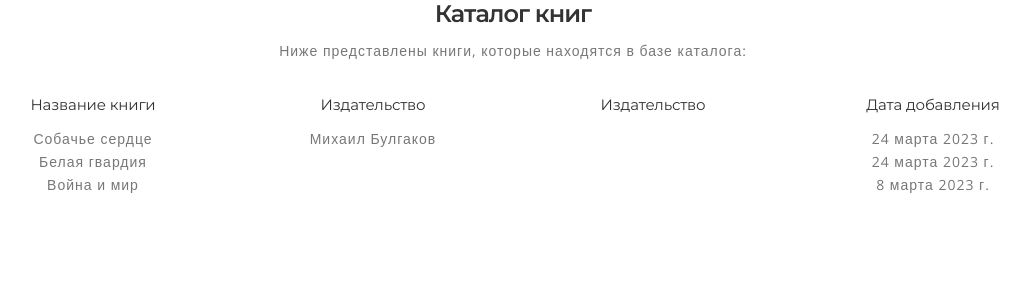
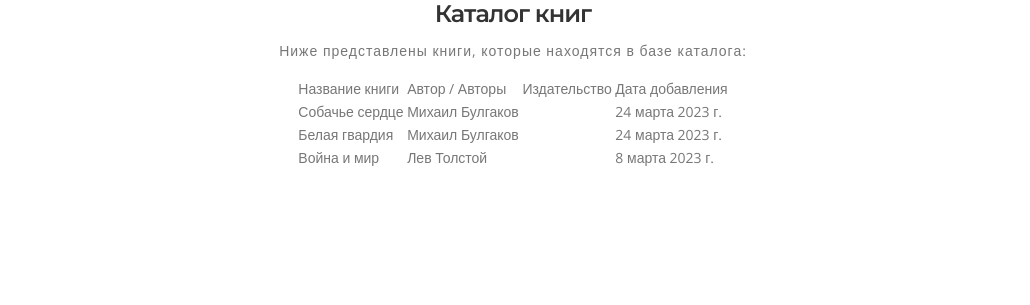
Before and after one commit to Katrin-Dashkevich/bookshop, a Django app: template bookshop/library/templates/books.html in a window 1280 px wide. Shown: the part 90-395 px from the top of the page, without its empty margins (127-1157 px from the left). Run offline with Django 4.2, Linux system fonts and the light colour scheme; the template is opened without the code that fills it: values that come from a table or form of the project are taken from there, others are empty; data comes from the database, SQL or seed files in the repository; parts of the project's set-up code (start-up, migrations or seed data) failed here and were passed over; some libraries are stand-ins or nearby versions.

Commit message:
Update books.html

```diff
--- a/bookshop/library/templates/books.html
+++ b/bookshop/library/templates/books.html
@@ -9,57 +9,24 @@
         <div class="section_heading align-center mb-40">
             <h2>Каталог книг</h2>
             <p>Ниже представлены книги, которые находятся в базе каталога:</p>
-            <ul class="team_members">
-                <li class="col-md-3 col-xs-6">
-                    <div class="team_member">
-                        <div class="display-table">
-                            <div class="table-cell">
-                                <h4>Название книги</h4>
-                                {% for book in books %}
-                                    {{ book.title }}<br>
-                                {% endfor %}
-                            </div>
-                        </div>
-                    </div>
-                </li>
-                  <li class="col-md-3 col-xs-6">
-                    <div class="team_member">
-                        <div class="display-table">
-                            <div class="table-cell">
-                                <h4>Издательство</h4>
-                                {% for book in book.authors.all %}
-                                    {{ book }}
-                                {% endfor %}
-                            </div>
-                        </div>
-                    </div>
-                </li>
-                <li class="col-md-3 col-xs-6">
-                    <div class="team_member">
-                        <div class="display-table">
-                            <div class="table-cell">
-                                <h4>Издательство</h4>
-                                {% for book in books %}
-                                    {{ book.publisher }}<br>
-                                {% endfor %}
-                            </div>
-                        </div>
-                    </div>
-                </li>
-                <li class="col-md-3 col-xs-6">
-                    <div class="team_member">
-                            <div class="display-table">
-                                <div class="table-cell">
-                                    <h4>Дата добавления</h4>
-                                    {% for book in books %}
-                                        {{ book.publication_date }}<br>
-                                    {% endfor %}
-                                </div>
-                            </div>
-                        </div>
-                    </div>
-                </li>
-            </ul>
+			<center>
+			<table>
+				<tr>
+					<td>Название книги</td><td>&nbsp;</td>
+					<td>Автор / Авторы</td><td>&nbsp;</td>
+					<td>Издательство</td><td>&nbsp;</td>
+					<td>Дата добавления</td>
+				</tr>
+			{% for book in books.all %}
+				<tr align="left">
+					<td>{{ book.title }}</td><td>&nbsp;</td>
+					<td>{{ book.authors.all|join:"; " }}</td><td>&nbsp;</td>
+					<td>{{ book.publisher }}</td><td>&nbsp;</td>
+					<td>{{ book.publication_date }}</td>
+				</tr>
+			{% endfor %}
+			</table>
+			</center>
         </div>
     </div>
 </section>
```
